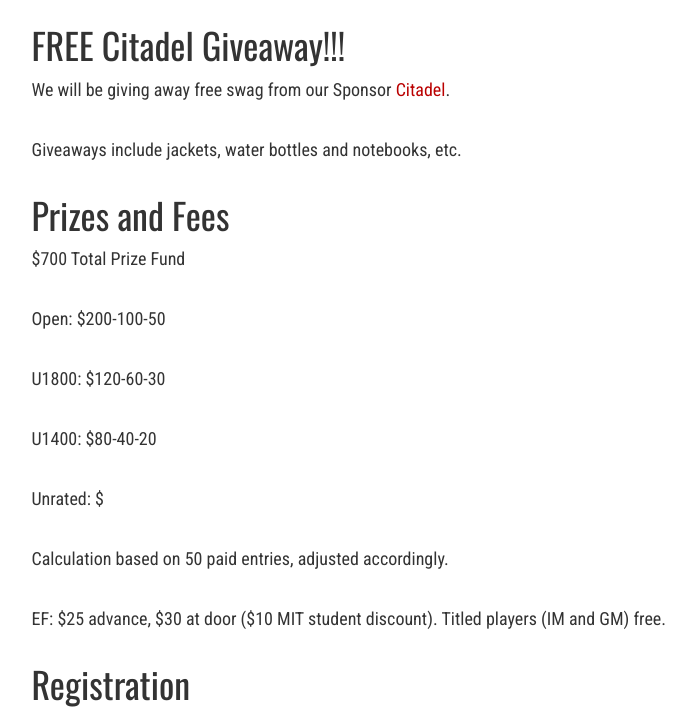
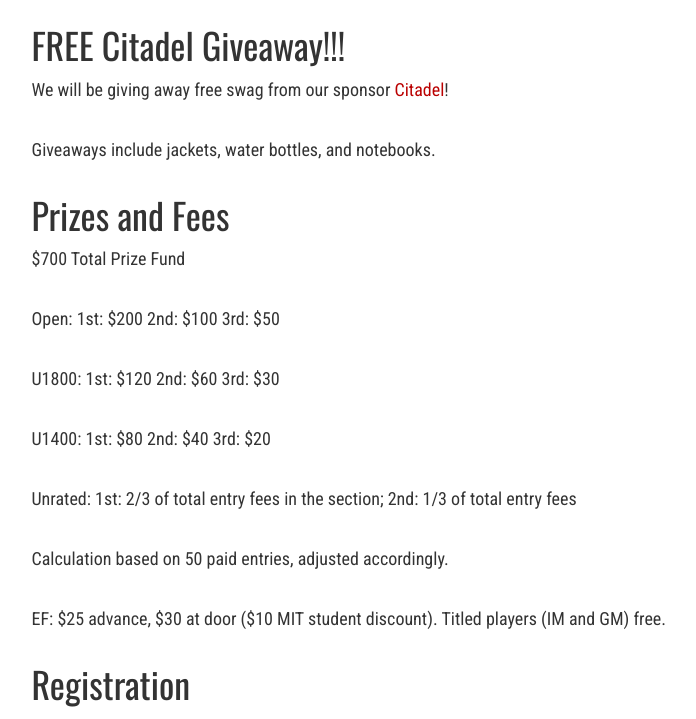
Before and after one commit to Tech-Chess/tech-chess.github.io, a Jekyll site: the page built from _posts/2018-11-11-FallTournament.md, in a window 1280 px wide and 900 px high, scrolled down 1799 px, cut to the strip 181-900 px from the top of the window. Shown: the whole strip, without its empty margins (136-832 px from the left). Built offline with Jekyll 4.4.1, drawn with Linux system fonts in a browser that asks for light colours; nearby versions of some CDN libraries.

Commit message:
updated unrated prizes

```diff
--- a/_posts/2018-11-11-FallTournament.md
+++ b/_posts/2018-11-11-FallTournament.md
@@ -36,22 +36,22 @@ There are a number of inexpensive food options along Main Ave., and the Stratton
 
 # FREE Citadel Giveaway!!!
 
-We will be giving away free swag from our Sponsor [Citadel](https://www.citadel.com).
+We will be giving away free swag from our sponsor [Citadel](https://www.citadel.com)!
 
-Giveaways include jackets, water bottles and notebooks, etc.
+Giveaways include jackets, water bottles, and notebooks.
 
 
 # Prizes and Fees
 
 $700 Total Prize Fund
 
-Open: $200-100-50
+Open: 1st: $200 2nd: $100 3rd: $50
 
-U1800: $120-60-30
+U1800: 1st: $120 2nd: $60 3rd: $30
 
-U1400: $80-40-20
+U1400: 1st: $80 2nd: $40 3rd: $20
 
-Unrated: $
+Unrated: 1st: 2/3 of total entry fees in the section; 2nd: 1/3 of total entry fees
 
 Calculation based on 50 paid entries, adjusted accordingly.
 
```
